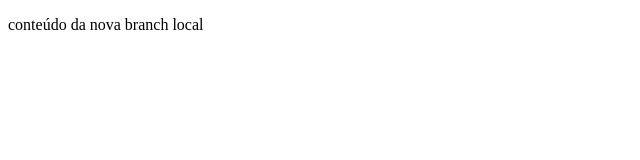
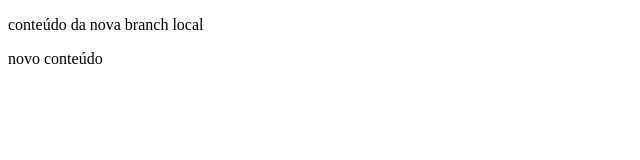
Before and after one commit to alvarojnetto/segundo_remoto, a plain HTML site: page index.html in a window 1280 px wide. Shown: the full height of the page, 0-640 px from the left. Drawn offline with Linux system fonts and the light colour scheme.

Commit message:
fix(index): inclua novo conteúdo
inclui para teste

index.html
Alvaro de Jesus

```diff
--- a/index.html
+++ b/index.html
@@ -7,5 +7,6 @@
     </head>
     <body>
         <p>conteúdo da nova branch local</p>
+        <p>novo conteúdo</p>
     </body>
 </html>
```
